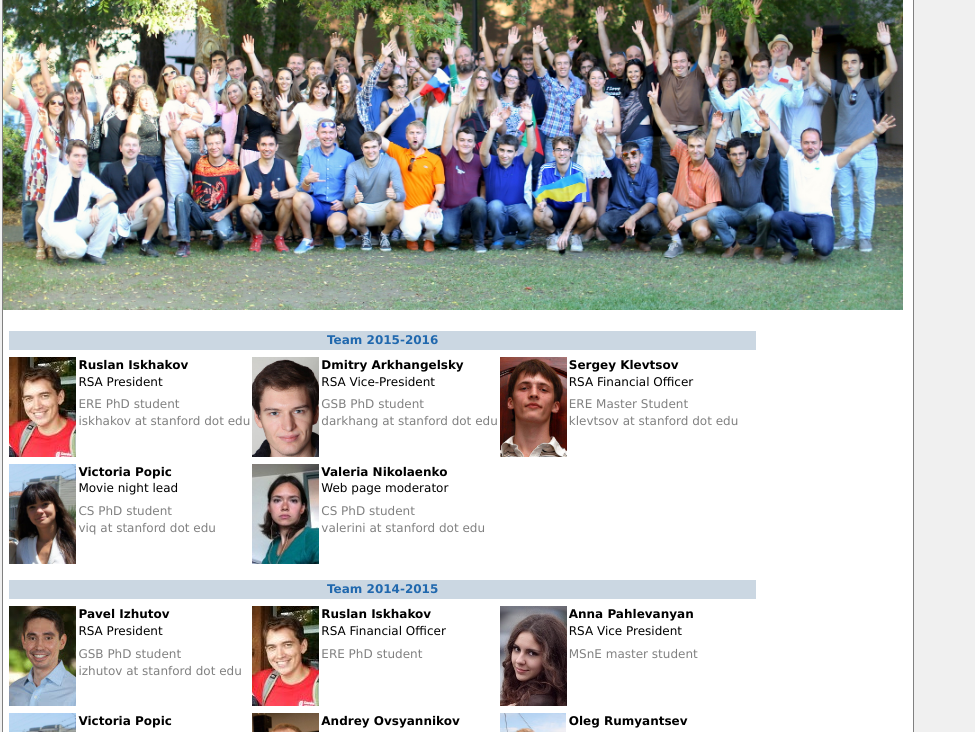
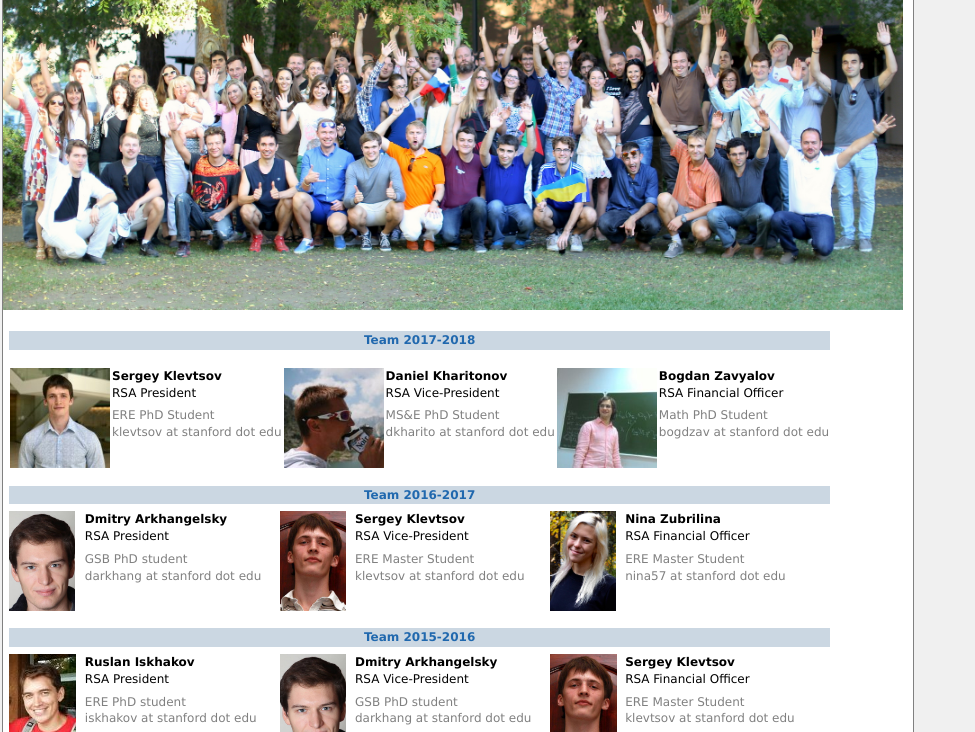
Before and after one commit to valerini/RSA, a plain HTML site: page teams.html in a window 1280 px wide. Shown: the part 68-800 px from the top of the page, without its empty margins (0-975 px from the left). Drawn offline with Linux system fonts and the light colour scheme.

Commit message:
Teams update. Final event updates for 2017-2018.

```diff
--- a/teams.html
+++ b/teams.html
@@ -9,7 +9,7 @@
     <meta property="og:site_name" content="Stanford Russian Student Association"/>
     <meta property="og:description"
           content="Russian-speaking Student Association at Stanford brings together people who are interested in culture, history, and traditions of the Former Soviet Union countries. We organize various social events: BBQs, movie nights, volleyball, guitar singing, get togethers throughout the academic year. Everybody is welcome to attend, even if you don’t speak Russian!"/>
-    <link rel="stylesheet" type="text/css" href="main.css" />
+    <link rel="stylesheet" type="text/css" href="main.css"/>
 </head>
 <body id="home">
 <div id="shell">
@@ -19,51 +19,110 @@
     <div id="body">
 
         <table class="columns" cellspacing="0">
-	  <tr><td colspan="6"><h3>Team 2015-2016</h3></td></tr>
             <tr>
-	    <td valign="top"><img alt="Ruslan Iskhakov Photo" src="img/people/ruslan.jpg" height="100px"/></td>
-	    <td valign="top"><b>Ruslan Iskhakov</b><br/>RSA President<br/><p class="memberstatus">ERE PhD student<br/>iskhakov at stanford dot edu</p></td>
-	    <td valign="top"><img alt="Dmitry Arkhangelsky Photo" src="img/people/mitya.jpg" height="100px"/></td>
-	    <td valign="top"><b>Dmitry Arkhangelsky</b><br/>RSA Vice-President<br/><p class="memberstatus">GSB PhD student<br/>darkhang at stanford dot edu</p></td>
-	    <td valign="top"><img alt="Sergey Klevtsov" src="img/people/sergey.jpg" height="100px"/></td>
-	    <td valign="top"><b>Sergey Klevtsov</b><br/>RSA Financial Officer<br/><p class="memberstatus">ERE Master Student<br/>klevtsov at stanford dot edu</p></td>
+                <td colspan="6"><h3>Team 2017-2018</h3></td>
+            </tr>
+            <tr>
+                <td colspan="6">
+                    <table class="columns" cellspacing="0">
+                        <tr>
+                            <td valign="top"><img alt="Sergey Klevtsov Photo" src="img/people/sergey_new.jpg" height="100px"/></td>
+                            <td valign="top"><b>Sergey Klevtsov</b><br/>RSA President<br/>
+                                <p class="memberstatus">ERE PhD Student<br/>klevtsov at stanford dot edu</p></td>
+                            <td valign="top"><img alt="Daniel Kharitonov Photo" src="img/people/daniel.jpg" height="100px"/></td>
+                            <td valign="top"><b>Daniel Kharitonov</b><br/>RSA Vice-President<br/>
+                                <p class="memberstatus">MS&E PhD Student<br/>dkharito at stanford dot edu</p></td>
+                            <td valign="top"><img alt="Bogdan Zavyalov Photo" src="img/people/bogdan.jpg" height="100px"/></td>
+                            <td valign="top"><b>Bogdan Zavyalov</b><br/>RSA Financial Officer<br/>
+                                <p class="memberstatus">Math PhD Student<br/>bogdzav at stanford dot edu</p></td>
+                        </tr>
+                    </table>
+                </td>
                 <td></td>
             </tr>
 
             <tr>
+                <td colspan="6"><h3>Team 2016-2017</h3></td>
+            </tr>
+            <tr>
+                <td valign="top"><img alt="Dmitry Arkhangelsky Photo" src="img/people/mitya.jpg" height="100px"/></td>
+                <td valign="top"><b>Dmitry Arkhangelsky</b><br/>RSA President<br/>
+                    <p class="memberstatus">GSB PhD student<br/>darkhang at stanford dot edu</p></td>
+                <td valign="top"><img alt="Sergey Klevtsov Photo" src="img/people/sergey.jpg" height="100px"/></td>
+                <td valign="top"><b>Sergey Klevtsov</b><br/>RSA Vice-President<br/>
+                    <p class="memberstatus">ERE Master Student<br/>klevtsov at stanford dot edu</p></td>
+                <td valign="top"><img alt="Nina Zubrilina Photo" src="img/people/nina.jpg" height="100px"/></td>
+                <td valign="top"><b>Nina Zubrilina</b><br/>RSA Financial Officer<br/>
+                    <p class="memberstatus">ERE Master Student<br/>nina57 at stanford dot edu</p></td>
+                <td></td>
+            </tr>
+
+            <tr>
+                <td colspan="6"><h3>Team 2015-2016</h3></td>
+            </tr>
+            <tr>
+                <td valign="top"><img alt="Ruslan Iskhakov Photo" src="img/people/ruslan.jpg" height="100px"/></td>
+                <td valign="top"><b>Ruslan Iskhakov</b><br/>RSA President<br/>
+                    <p class="memberstatus">ERE PhD student<br/>iskhakov at stanford dot edu</p></td>
+                <td valign="top"><img alt="Dmitry Arkhangelsky Photo" src="img/people/mitya.jpg" height="100px"/></td>
+                <td valign="top"><b>Dmitry Arkhangelsky</b><br/>RSA Vice-President<br/>
+                    <p class="memberstatus">GSB PhD student<br/>darkhang at stanford dot edu</p></td>
+                <td valign="top"><img alt="Sergey Klevtsov Photo" src="img/people/sergey.jpg" height="100px"/></td>
+                <td valign="top"><b>Sergey Klevtsov</b><br/>RSA Financial Officer<br/>
+                    <p class="memberstatus">ERE Master Student<br/>klevtsov at stanford dot edu</p></td>
+                <td></td>
+            </tr>
+            <tr>
                 <td valign="top"><img alt="Victoria Popic Photo" src="img/people/vika.jpg" height="100px"/></td>
-	    <td valign="top"><b>Victoria Popic</b><br/>Movie night lead<br/><p class="memberstatus">CS PhD student<br/>viq at stanford dot edu</p></td>
+                <td valign="top"><b>Victoria Popic</b><br/>Movie night lead<br/>
+                    <p class="memberstatus">CS PhD student<br/>viq at stanford dot edu</p></td>
                 <td valign="top"><img alt="Valeria Nikolaenko Photo" src="img/people/lera.jpg" height="100px"/></td>
-	    <td valign="top"><b>Valeria Nikolaenko</b><br/>Web page moderator<br/><p class="memberstatus">CS PhD student<br/>valerini at stanford dot edu</p></td>
+                <td valign="top"><b>Valeria Nikolaenko</b><br/>Web page moderator<br/>
+                    <p class="memberstatus">CS PhD student<br/>valerini at stanford dot edu</p></td>
                 <td valign="top"></td>
                 <td valign="top"></td>
             </tr>
-	  <tr><td colspan="6"><h3>Team 2014-2015</h3></td></tr>
+
+            <tr>
+                <td colspan="6"><h3>Team 2014-2015</h3></td>
+            </tr>
             <tr>
                 <td valign="top"><img alt="Pavel Izhutov Photo" src="img/people/pavel.jpg" height="100px"/></td>
-	    <td valign="top"><b>Pavel Izhutov</b><br/>RSA President<br/><p class="memberstatus">GSB PhD student<br/>izhutov at stanford dot edu</p></td>
+                <td valign="top"><b>Pavel Izhutov</b><br/>RSA President<br/>
+                    <p class="memberstatus">GSB PhD student<br/>izhutov at stanford dot edu</p></td>
                 <td valign="top"><img alt="Ruslan Iskhakov Photo" src="img/people/ruslan.jpg" height="100px"/></td>
-	    <td valign="top"><b>Ruslan Iskhakov</b><br/>RSA Financial Officer<br/><p class="memberstatus">ERE PhD student</p></td>
+                <td valign="top"><b>Ruslan Iskhakov</b><br/>RSA Financial Officer<br/>
+                    <p class="memberstatus">ERE PhD student</p></td>
                 <td valign="top"><img alt="Anna Pahlevanyan Photo" src="img/people/unnamed.jpg" height="100px"/></td>
-	    <td valign="top"><b>Anna Pahlevanyan</b><br/>RSA Vice President<br/><p class="memberstatus">MSnE master student</p></td>
+                <td valign="top"><b>Anna Pahlevanyan</b><br/>RSA Vice President<br/>
+                    <p class="memberstatus">MSnE master student</p></td>
             </tr>
             <tr>
                 <td valign="top"><img alt="Victoria Popic Photo" src="img/people/vika.jpg" height="100px"/></td>
-	  <td valign="top"><b>Victoria Popic</b><br/>Movie night lead<br/><p class="memberstatus">CS PhD student<br/>viq at stanford dot edu</p></td>
+                <td valign="top"><b>Victoria Popic</b><br/>Movie night lead<br/>
+                    <p class="memberstatus">CS PhD student<br/>viq at stanford dot edu</p></td>
                 <td valign="top"><img alt="Andrey Ovsyannikov Photo" src="img/people/andrey.jpg" height="100px"/></td>
-	  <td valign="top"><b>Andrey Ovsyannikov</b><br/>Movie night lead<br/><p class="memberstatus">Physics Postdoc</p></td>
+                <td valign="top"><b>Andrey Ovsyannikov</b><br/>Movie night lead<br/>
+                    <p class="memberstatus">Physics Postdoc</p></td>
                 <td valign="top"><img alt="Oleg Rumyantsev Photo" src="img/people/oleg.jpg" height="100px"/></td>
-	  <td valign="top"><b>Oleg Rumyantsev</b><br/>Creative lead<br/><p class="memberstatus">Applied Physics PhD student</p></td>
+                <td valign="top"><b>Oleg Rumyantsev</b><br/>Creative lead<br/>
+                    <p class="memberstatus">Applied Physics PhD student</p></td>
             </tr>
             <tr>
                 <td valign="top"><img alt="Dmitry Arkhangelsky Photo" src="img/people/mitya.jpg" height="100px"/></td>
-	    <td valign="top"><b>Dmitry Arkhangelsky</b><br/>Sociocultural lead<br/><p class="memberstatus">GSB PhD student</p></td>
+                <td valign="top"><b>Dmitry Arkhangelsky</b><br/>Sociocultural lead<br/>
+                    <p class="memberstatus">GSB PhD student</p></td>
                 <td valign="top"><img alt="Inessa Yurchenko Photo" src="img/people/inessa.jpg" height="100px"/></td>
-	    <td valign="top"><b>Inessa Yurchenko</b><br/>Creative lead<br/><p class="memberstatus">Geology PhD student<br/></p></td>
+                <td valign="top"><b>Inessa Yurchenko</b><br/>Creative lead<br/>
+                    <p class="memberstatus">Geology PhD student<br/></p></td>
                 <td valign="top"><img alt="Valeria Nikolaenko Photo" src="img/people/lera.jpg" height="100px"/></td>
-	    <td valign="top"><b>Valeria Nikolaenko</b><br/>Web page moderator<br/><p class="memberstatus">CS PhD student<br/>valerini at stanford dot edu</p></td>
+                <td valign="top"><b>Valeria Nikolaenko</b><br/>Web page moderator<br/>
+                    <p class="memberstatus">CS PhD student<br/>valerini at stanford dot edu</p></td>
             </tr>
-	  <tr><td colspan="6"><h3>Team 2013-2014</h3></td></tr>
+
+            <tr>
+                <td colspan="6"><h3>Team 2013-2014</h3></td>
+            </tr>
             <tr>
                 <td><img src="img/people/oleg.jpg" height="100px"/></td>
                 <td valign="top"><b>Oleg Rumyantsev</b><br/>Applied Physics PhD student<br/>RSA President<br/><br/>olegr at stanford dot edu</td>
@@ -72,7 +131,9 @@
                 <td><img src="img/people/volo.jpg" height="100px"/></td>
                 <td valign="top"><b>Volodymyr Kuleshov</b><br/>Computer Science PhD student<br/>RSA Vice President</td>
             </tr>
-	  <tr><td colspan="6"><h3>Team 2012-2013</h3></td>
+
+            <tr>
+                <td colspan="6"><h3>Team 2012-2013</h3></td>
             <tr>
                 <td><img src="img/people/larisa.jpg" height="100px"/></td>
                 <td valign="top"><b>Larisa Masalimova</b><br/>Geology PhD student<br/>RSA President<br/><a href="https://www.linkedin.com/pub/larisa-uralovna/20/4b/406">LinkedIn</a></td>
@@ -81,7 +142,9 @@
                 <td><img src="img/people/alex.jpg" height="100px"/></td>
                 <td valign="top"><b>Alex Nikulkov</b><br/>GSB PhD student<br/>RSA Vice President</td>
             </tr>
-	  <tr><td colspan="6"><h3>Team 2011-2012</h3></td>
+
+            <tr>
+                <td colspan="6"><h3>Team 2011-2012</h3></td>
             <tr>
                 <td><img src="img/people/dmitry.jpg" height="100px"/></td>
                 <td valign="top"><b>Dmitry Pushkarev</b><br/>Physics PhD student<br/>RSA President</td>
@@ -90,7 +153,9 @@
                 <td><img src="img/people/anastasia.png" height="100px"/></td>
                 <td valign="top"><b>Anastasia Zakolyukina</b><br/>GSB PhD student<br/>RSA Vice President</td>
             </tr>
-	  <tr><td colspan="6"><h3>Team 2010-2011</h3></td>
+
+            <tr>
+                <td colspan="6"><h3>Team 2010-2011</h3></td>
             <tr>
                 <td><img src="img/people/david_d.jpg" height="100px"/></td>
                 <td valign="top"><b>David Davtyan</b><br/>GSB graduate student<br/>RSA President</td>
@@ -99,7 +164,9 @@
                 <td><img src="img/people/larisa.jpg" height="100px"/></td>
                 <td valign="top"><b>Larisa Masalimova</b><br/>Geology PhD student<br/>RSA Vice President<br/><a href="https://www.linkedin.com/pub/larisa-uralovna/20/4b/406">LinkedIn</a></td>
             </tr>
-	  <tr><td colspan="6"><h3>Team 2009-2010</h3></td>
+
+            <tr>
+                <td colspan="6"><h3>Team 2009-2010</h3></td>
             <tr>
                 <td><img src="img/people/vasily.jpg" height="100px"/></td>
                 <td valign="top"><b>Vasily Starostenko</b><br/>GSB graduate student<br/>RSA President</td>
@@ -108,7 +175,9 @@
                 <td><img src="img/people/larisa.jpg" height="100px"/></td>
                 <td valign="top"><b>Larisa Masalimova</b><br/>Geology PhD student<br/>RSA Vice President<br/><a href="https://www.linkedin.com/pub/larisa-uralovna/20/4b/406">LinkedIn</a></td>
             </tr>
-	  <tr><td colspan="6"><h3>Team 2008-2009</h3></td>
+
+            <tr>
+                <td colspan="6"><h3>Team 2008-2009</h3></td>
             <tr>
                 <td><img src="img/people/alexander.jpg" height="100px"/></td>
                 <td valign="top"><b>Alexander Nezlobin</b><br/>GSB graduate student<br/>RSA President</td>
@@ -120,8 +189,9 @@
         </table>
 
     </div>
-    <div id="footer"><a href="index.html">Russian Student Association</a><br />
-      Stanford University</div>
+    <div id="footer"><a href="index.html">Russian Student Association</a><br/>
+        Stanford University
+    </div>
 </div>
 </body>
 </html>
```
Also changed, not shown: index.html (+28 -18 lines), img/people/nina_new.jpg (added), img/people/oleg_large.jpg (deleted), img/people/olga.jpg (added), img/people/sergey_new.jpg (renamed from img/people/sergey_2018.jpg), img/people/volo_large.jpg (deleted). Lines whose indentation alone changed are shown as unchanged.
